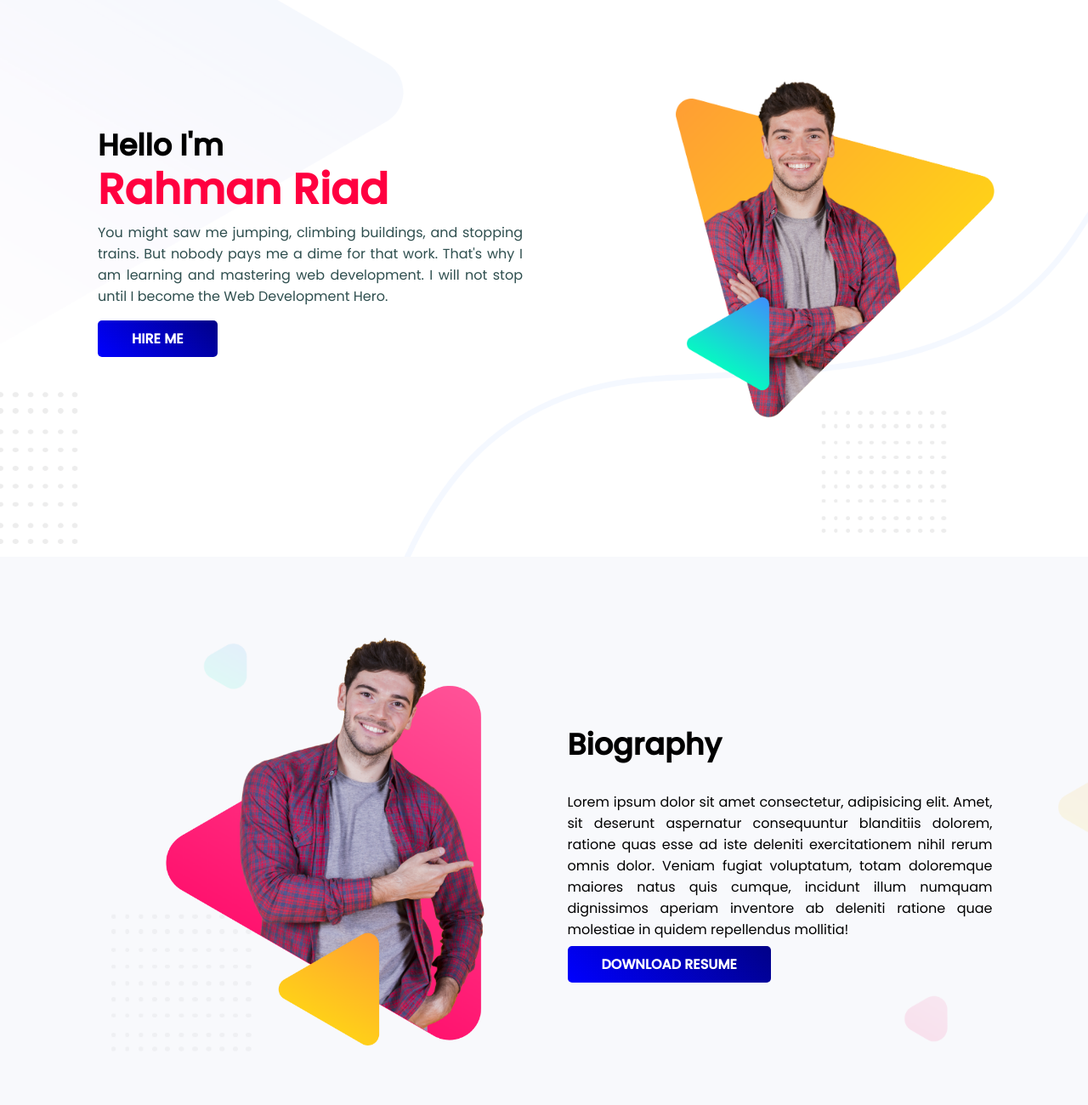
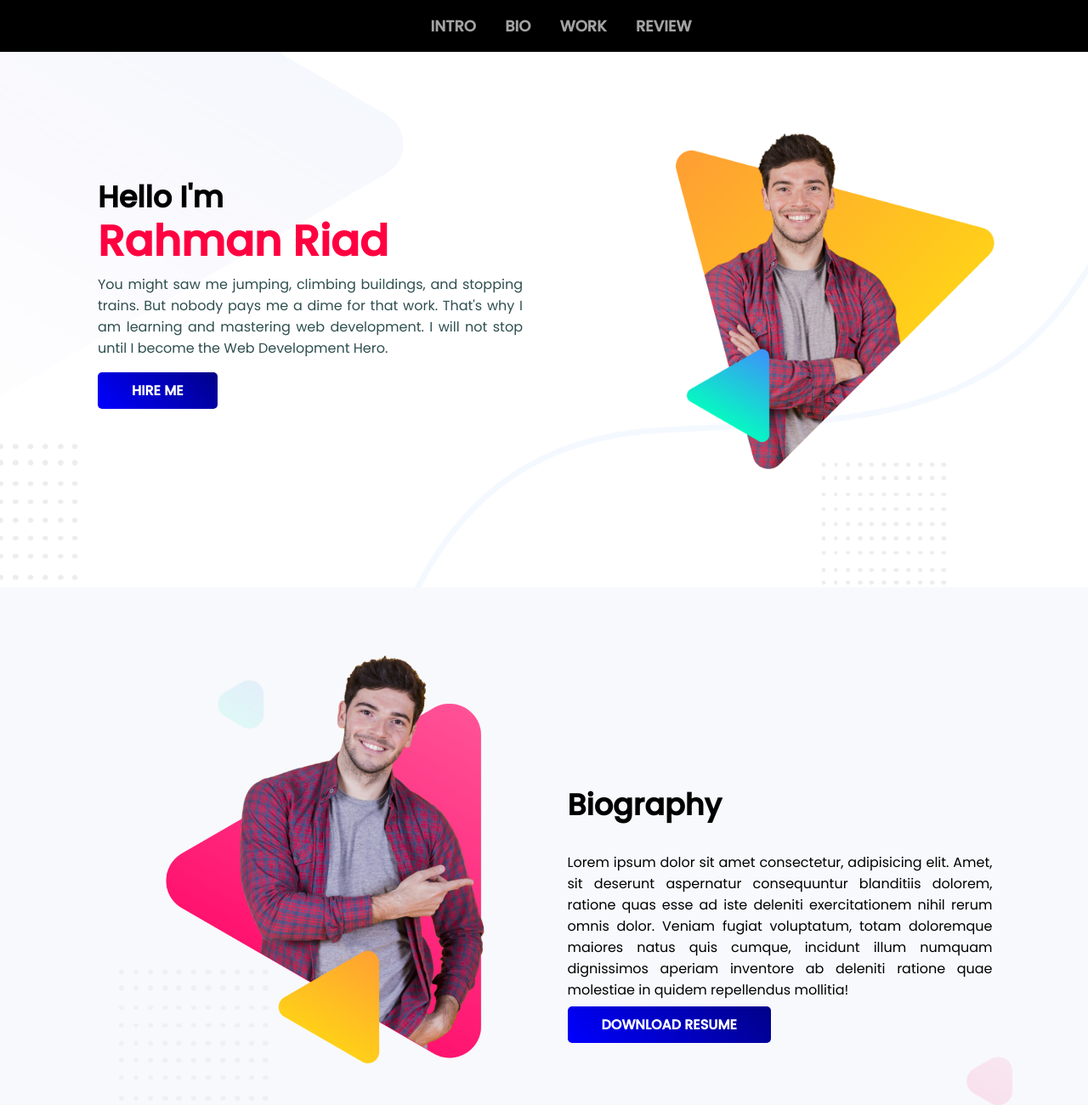
Before and after one commit to abdur-rahman-riad/Personal-Website, a plain HTML site: page index.html in a window 1280 px wide. Shown: the top 1300 px of the page at 85% size. Drawn offline with Linux system fonts and the light colour scheme.

Commit message:
Nav Bar Added

```diff
--- a/index.html
+++ b/index.html
@@ -13,7 +13,16 @@
 </head>
 <body>
 
-    <section class="section-one">
+    <nav class="navigation">
+        <ul>
+            <li><a href="#sec-one">INTRO</a></li>
+            <li><a href="#sec-two">BIO</a></li>
+            <li><a href="#sec-three">WORK</a></li>
+            <li><a href="#sec-four">REVIEW</a></li>
+        </ul>
+    </nav>
+
+    <section class="section-one" id="sec-one">
         <div class="half-width" id="intro-content">
             <h2>Hello I'm</h2>
             <h1 class="myname">Rahman Riad</h1>
@@ -26,7 +35,7 @@
         </div>
     </section>
 
-    <section class="section-two">
+    <section class="section-two" id="sec-two">
         <div class="half-width" id="biography-pic">
             <img src="img/peter_dream.png" alt="Biography Photo">
         </div>
@@ -37,7 +46,7 @@
         </div>
     </section>
 
-    <section class="section-three">
+    <section class="section-three" id="sec-three">
         <h1 class="latest">Latest Work</h1>
         <div class="latest-work" id="first-image">
             <img src="img/work-1.png" alt="Work-1">
@@ -50,7 +59,7 @@
         </div>
     </section>
 
-    <section class="section-four">
+    <section class="section-four" id="sec-four">
         <h2 id="client-say">What Client Are Say</h2>
         <div class="one-third">
             <p><q> Lorem ipsum dolor sit amet consectetur adipisicing elit. Id illum nemo voluptate, ex blanditiis odio accusamus laudantium quos inventore officiis! </q></p>
--- a/style.css
+++ b/style.css
@@ -1,11 +1,41 @@
+html{
+    scroll-behavior: smooth;
+}
 body{
     font-family: 'Poppins', sans-serif;
     margin: 0;
 }
 section{
     padding: 15px;
-    height: 625px;
+    height: 600px;
     clear: both;
+}
+nav{
+    top: 0;
+    position: sticky;
+    background-color: black;
+    padding: 1px;
+}
+.navigation ul{
+    list-style: none;
+    text-align: center;
+}
+.navigation li{
+    display: inline-block;
+
+}
+.navigation a{
+    text-decoration: none;
+    padding: 3px 15px;
+    font-size: 18px;
+    text-align: center;
+    border-radius: 5px;
+    color: #a3a2a2;
+    font-weight: bold;
+}
+.navigation a:hover{
+    color: white;
+    background-color: #ff0040;
 }
 .section-one{
     background-image: url("img/header-bg.png");
@@ -57,6 +87,11 @@ h2{
     background-image: url("img/biography-bg.png");
     background-repeat: no-repeat;
     background-size:cover;
+    padding-top: 50px;
+    padding-bottom: 50px;
+}
+.section-two img{
+    margin-top: 0px;
 }
 #second-content{
     padding-top: 150px;
```
